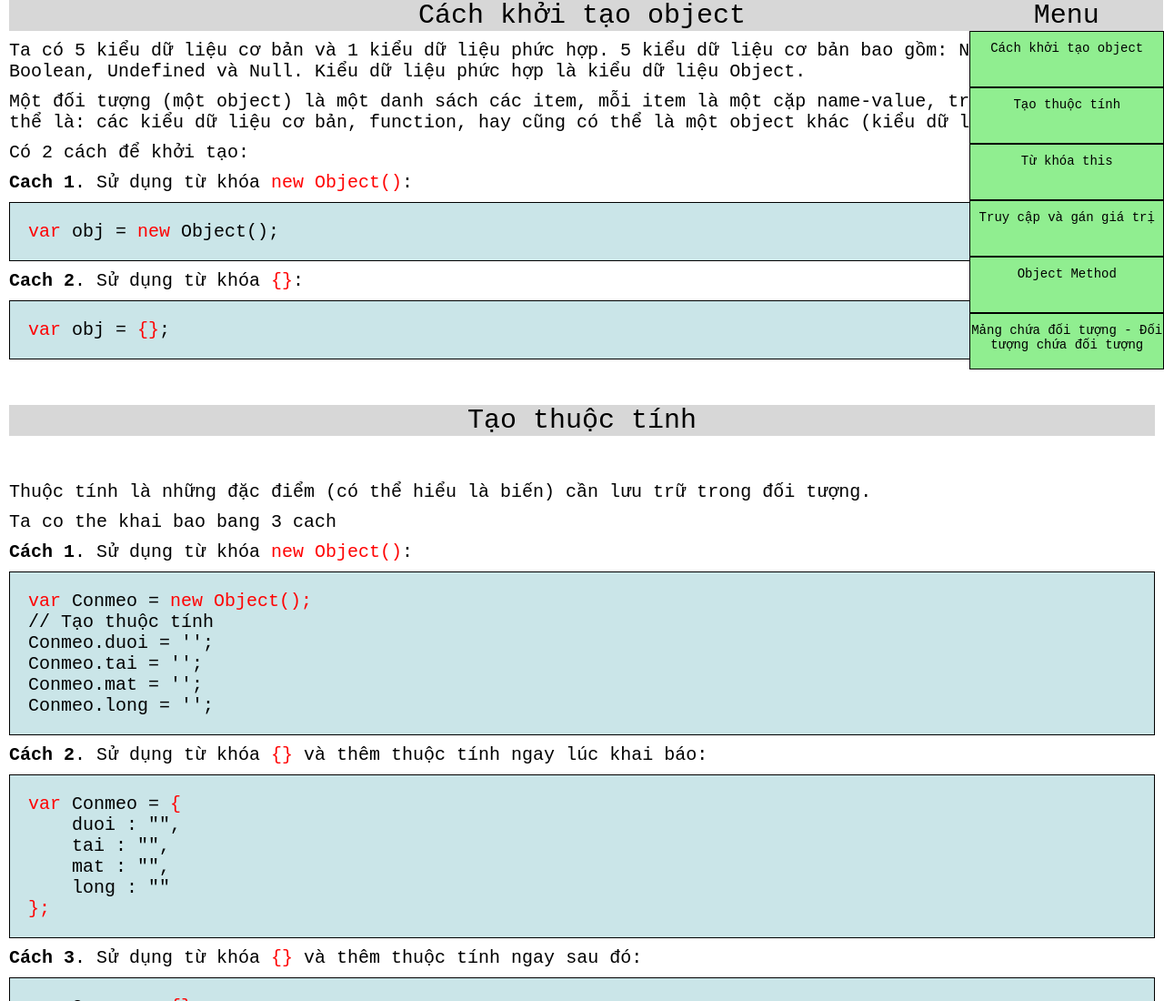
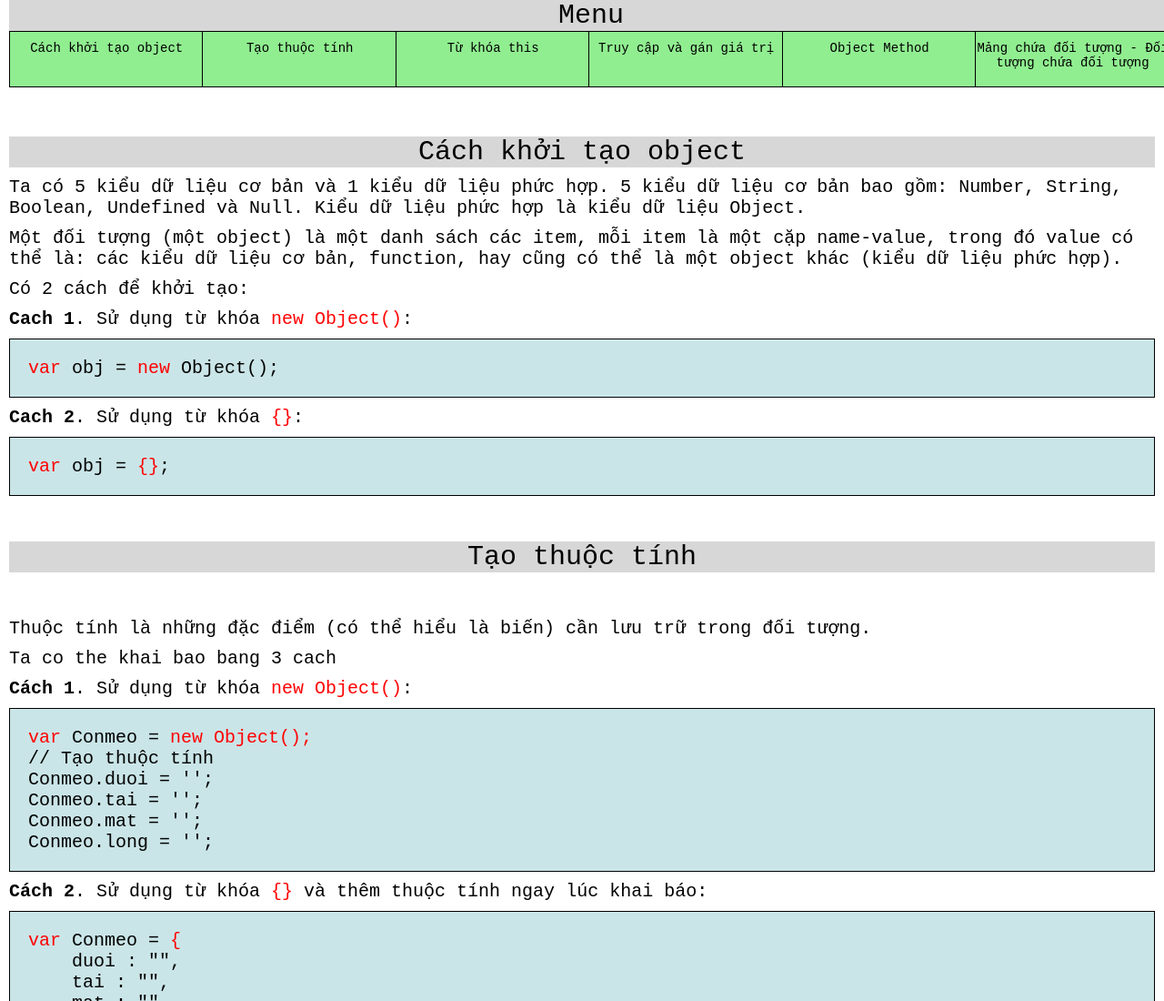
Before and after one commit to ledevthang/FrontEnd---4-handsome-guy, a plain HTML site: page seminar/Object/index.html in a window 1280 px wide. Shown: the top 1100 px of the page at 91% size. Drawn offline with Linux system fonts and the light colour scheme.

Commit message:
update menu fixed

```diff
--- a/seminar/Object/index.html
+++ b/seminar/Object/index.html
@@ -8,7 +8,7 @@
 <body>
 	<div class="container">
 		<div class="big">
-			<p style="width: 16.666%" class="cap">Menu</p>
+			<p class="cap">Menu</p>
 			<div class="menu">
 				<a href="#step1"><div >Cách khởi tạo object</div></a>
 				<a href="#step2"><div>Tạo thuộc tính</div></a>
--- a/seminar/Object/style.sass
+++ b/seminar/Object/style.sass
@@ -12,7 +12,6 @@ body
 		width: 100%
 		position: fixed
 		top: 0
-		left: 1066px
 		z-index: 1
 	.cap
 		width: 100%
@@ -22,7 +21,7 @@ body
 	.menu
 		width: 100%
 		display: flex
-		flex-direction: column
+		flex-direction: row
 		box-sizing: border-box
 		a
 			text-decoration: none
@@ -37,6 +36,7 @@ body
 				background: lightgreen
 				text-align: center
 	.content
+		margin-top: 150px
 		.step
 			width: 100%
 			p
```
Also changed, not shown: seminar/Object/style.css.
